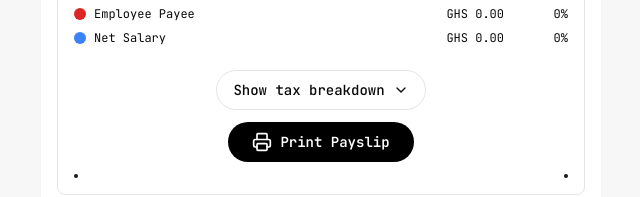
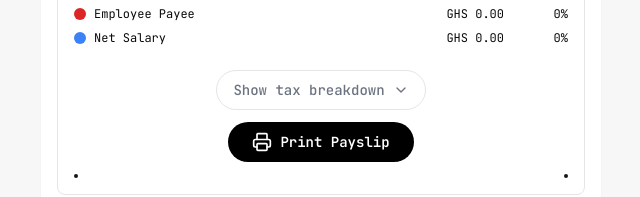
Before and after one commit to mallenkb/Ghana-Income-Tax-Calculator, a Next.js app: page / in a window 1280 px wide. Shown: the part 664-861 px from the top of the page, without its empty margins (319-959 px from the left). Built offline with nearby package versions, Linux system fonts and the light colour scheme.

Commit message:
Fix button wrap

```diff
--- a/src/components/Widget.tsx
+++ b/src/components/Widget.tsx
@@ -550,7 +550,7 @@ export default function Widget() {
             <div className="flex justify-center mb-2">
               <Button
                 variant="outline"
-                className="w-full sm:w-auto px-4 py-2 rounded-full border-[1px] flex items-center justify-center"
+                className="inline-flex items-center justify-center px-4 py-2 rounded-full border-[1px] text-gray-500 hover:bg-gray-100"
                 onClick={toggleBreakdown}
               >
                 <span className="mr-2">
```
